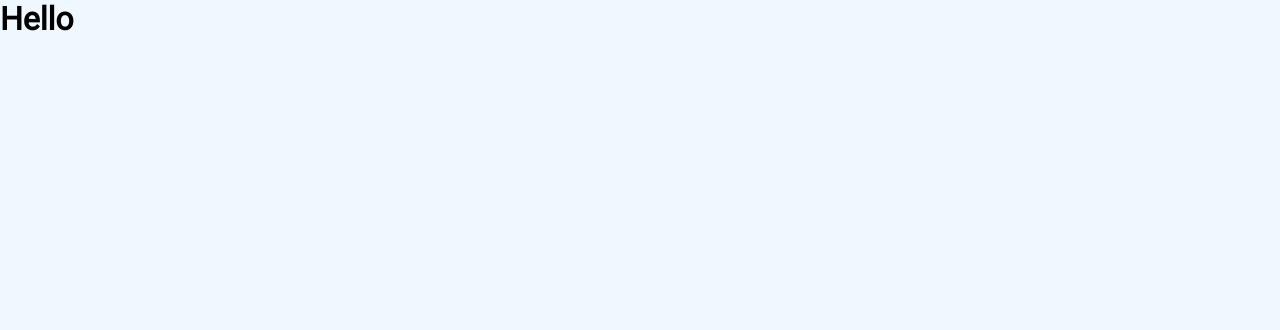
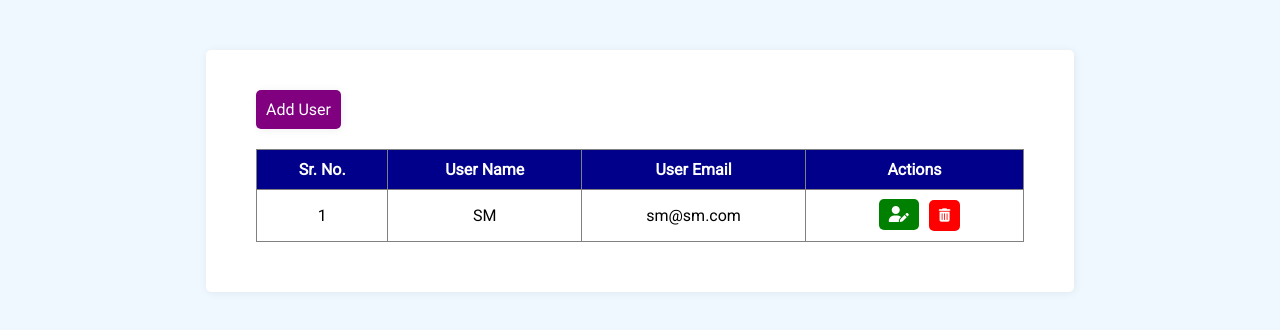
Before and after one commit to icac30sauravmistri/CRUD_USING_MEAN, a React (Create React App) app in the folder client/: page /users in a window 1280 px wide. Shown: the top 330 px of the page. Built offline with nearby package versions, Linux system fonts and the light colour scheme; the HTML template or start-up script is replaced by a standard one.

Commit message:
users-table code with css is done

```diff
--- a/client/public/index.html
+++ b/client/public/index.html
@@ -1,31 +1,18 @@
 <!DOCTYPE html>
 <html lang="en">
+
 <head>
   <meta charset="utf-8" />
   <link rel="icon" href="%PUBLIC_URL%/favicon.ico" />
   <meta name="viewport" content="width=device-width, initial-scale=1" />
   <meta name="theme-color" content="#000000" />
-    <meta
-      name="description"
-      content="Web site created using create-react-app"
-    />
-    <link rel="apple-touch-icon" href="%PUBLIC_URL%/logo192.png" />
-    <!--
-      manifest.json provides metadata used when your web app is installed on a
-      user's mobile device or desktop. See https://developers.google.com/web/fundamentals/web-app-manifest/
-    -->
-    <link rel="manifest" href="%PUBLIC_URL%/manifest.json" />
-    <!--
-      Notice the use of %PUBLIC_URL% in the tags above.
-      It will be replaced with the URL of the `public` folder during the build.
-      Only files inside the `public` folder can be referenced from the HTML.
-
-      Unlike "/favicon.ico" or "favicon.ico", "%PUBLIC_URL%/favicon.ico" will
-      work correctly both with client-side routing and a non-root public URL.
-      Learn how to configure a non-root public URL by running `npm run build`.
-    -->
+  <meta name="description" content="Web site created using create-react-app" />
+  <link rel="stylesheet" href="https://cdnjs.cloudflare.com/ajax/libs/font-awesome/6.7.2/css/all.min.css"
+    integrity="sha512-Evv84Mr4kqVGRNSgIGL/F/aIDqQb7xQ2vcrdIwxfjThSH8CSR7PBEakCr51Ck+w+/U6swU2Im1vVX0SVk9ABhg=="
+    crossorigin="anonymous" referrerpolicy="no-referrer" />
   <title>React App</title>
 </head>
+
 <body>
   <noscript>You need to enable JavaScript to run this app.</noscript>
   <div id="root"></div>
@@ -40,4 +27,5 @@
       To create a production bundle, use `npm run build` or `yarn build`.
     -->
 </body>
+
 </html>
--- a/client/src/App.js
+++ b/client/src/App.js
@@ -1,9 +1,27 @@
 import './App.css';
+import { createBrowserRouter, RouterProvider } from "react-router-dom";
+import User from './components/getuser/User';
 
 function App() {
+
+  const route = createBrowserRouter([
+    {
+      path: "/users",
+      element: <User />,
+    },
+    {
+      path: "/users/create",
+      element: "User Create page",
+    },
+    {
+      path: "/users/edit",
+      element: "User Edit page",
+    }
+  ])
+
   return (
     <div className="App">
-      <h1>Hello</h1>
+      <RouterProvider router={route}></RouterProvider>
     </div>
   );
 }
--- /dev/null
+++ b/client/src/components/getuser/User.jsx
@@ -0,0 +1,34 @@
+import React from 'react'
+import { Link } from 'react-router-dom'
+import "./user.css";
+
+const User = () => {
+    return (
+        <div className='user-table'>
+            <Link to={"/users/create"} className='add-button'>Add User</Link>
+            <table border={1} cellPadding={10} cellSpacing={0}>
+                <thead>
+                    <tr>
+                        <th>Sr. No.</th>
+                        <th>User Name</th>
+                        <th>User Email</th>
+                        <th>Actions</th>
+                    </tr>
+                </thead>
+                <tbody>
+                    <tr>
+                        <td>1</td>
+                        <td>SM</td>
+                        <td>sm@sm.com</td>
+                        <td className='action-buttons'>
+                            <Link to={"/users/edit"}><i className="fa-solid fa-user-pen"></i></Link>
+                            <button><i className="fa-solid fa-trash-can"></i></button>
+                        </td>
+                    </tr>
+                </tbody>
+            </table>
+        </div>
+    )
+}
+
+export default User
--- /dev/null
+++ b/client/src/components/getuser/user.css
@@ -0,0 +1,55 @@
+.user-table {
+    width: 60%;
+    background-color: white;
+    box-shadow: 1px 1px 8px rgba(0, 0, 0, 0.065);
+    border-radius: 5px;
+    margin: 50px auto;
+    padding: 50px;
+}
+
+.add-button {
+    text-decoration: none;
+    background-color: purple;
+    color: white;
+    font-weight: 500;
+    box-shadow: 1px 1px 8px rgba(0, 0, 0, 0.065);
+    border-radius: 5px;
+    padding: 10px;
+
+}
+
+.user-table table {
+    width: 100%;
+    margin-top: 30px;
+    border-collapse: collapse;
+}
+
+.user-table table thead th {
+    background-color: darkblue;
+    color: white;
+    padding: 10px;
+}
+
+.user-table table tbody td {
+    padding: 10px;
+    text-align: center;
+}
+
+.action-buttons button {
+    border: 0;
+    outline: none;
+    background: red;
+    padding: 8px 10px;
+    color: white;
+    border-radius: 5px;
+    cursor: pointer;
+}
+
+.action-buttons a {
+    background: green;
+    padding: 6px 10px;
+    color: white;
+    border-radius: 5px;
+    margin: 0 10px;
+    text-decoration: none;
+}
```
Lines whose indentation alone changed are shown as unchanged.
